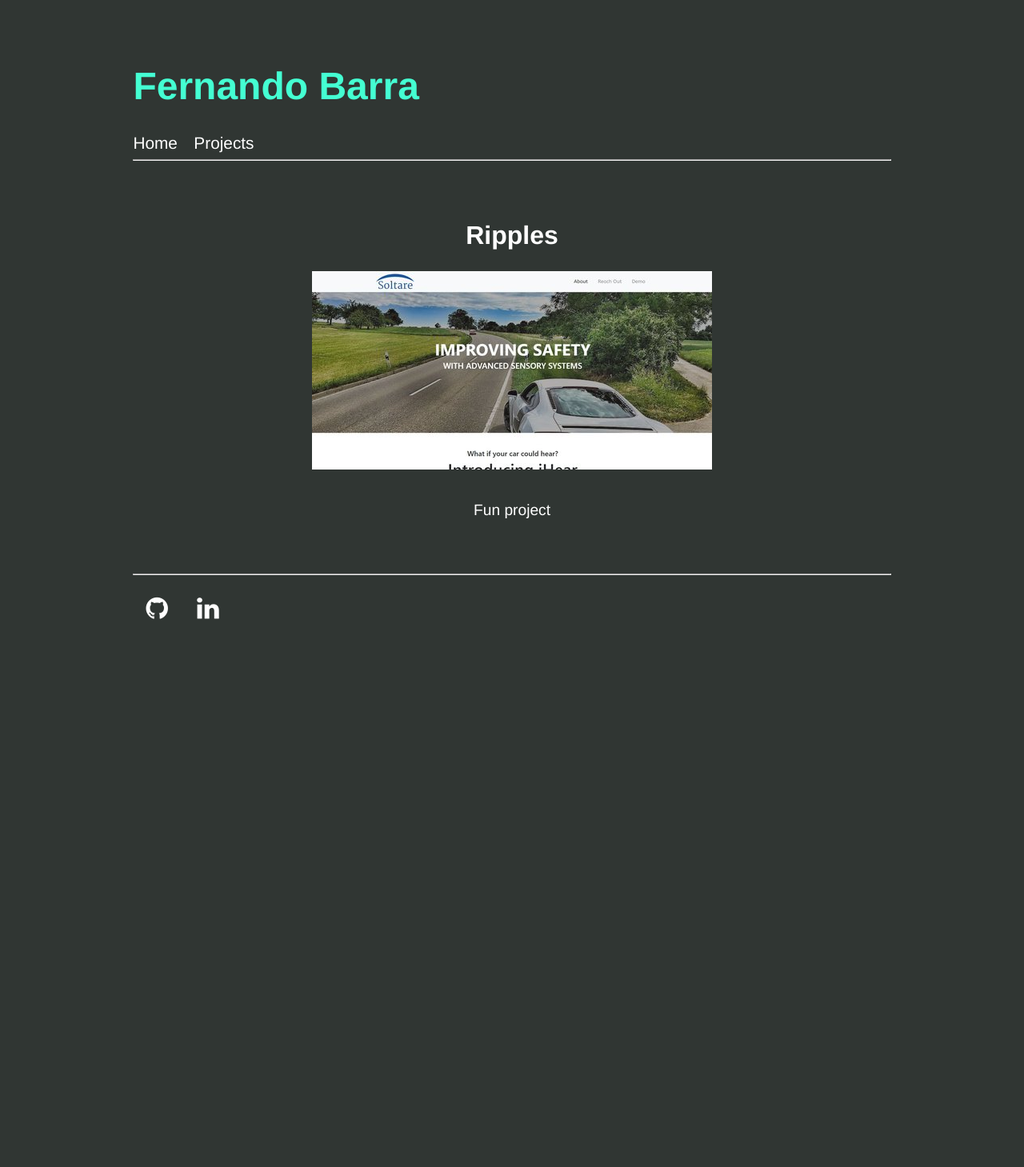
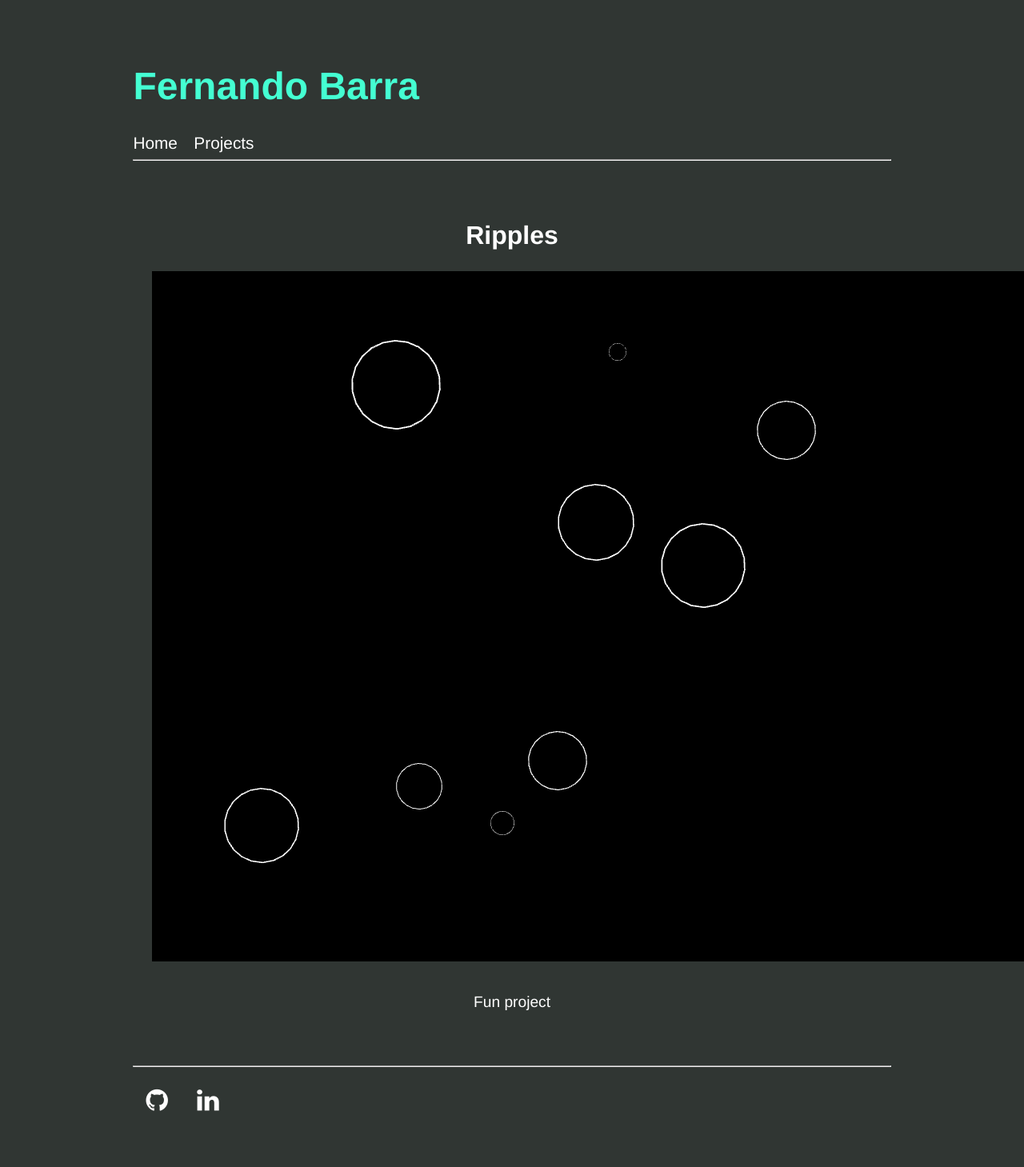
Before and after one commit to ferbarra/ferbarra.github.io, a Jekyll site: the page built from _projects/ripples.md, in a window 1280 px wide. Shown: the whole page at 80% size. Built offline with Jekyll 4.4.1, drawn with Linux system fonts in a browser that asks for light colours; before the commit the page ends 900 px from its top, so only the background shows below that.

Commit message:
New image for ripples project

```diff
--- a/_projects/ripples.md
+++ b/_projects/ripples.md
@@ -1,7 +1,7 @@
 ---
 layout: project
 name: Ripples
-image: /assets/images/soltare_thumbnail.width-500.jpg
+image: /assets/images/ripples.png
 ---
 
 Fun project
```
Also changed, not shown: assets/images/ripples.png (added).
